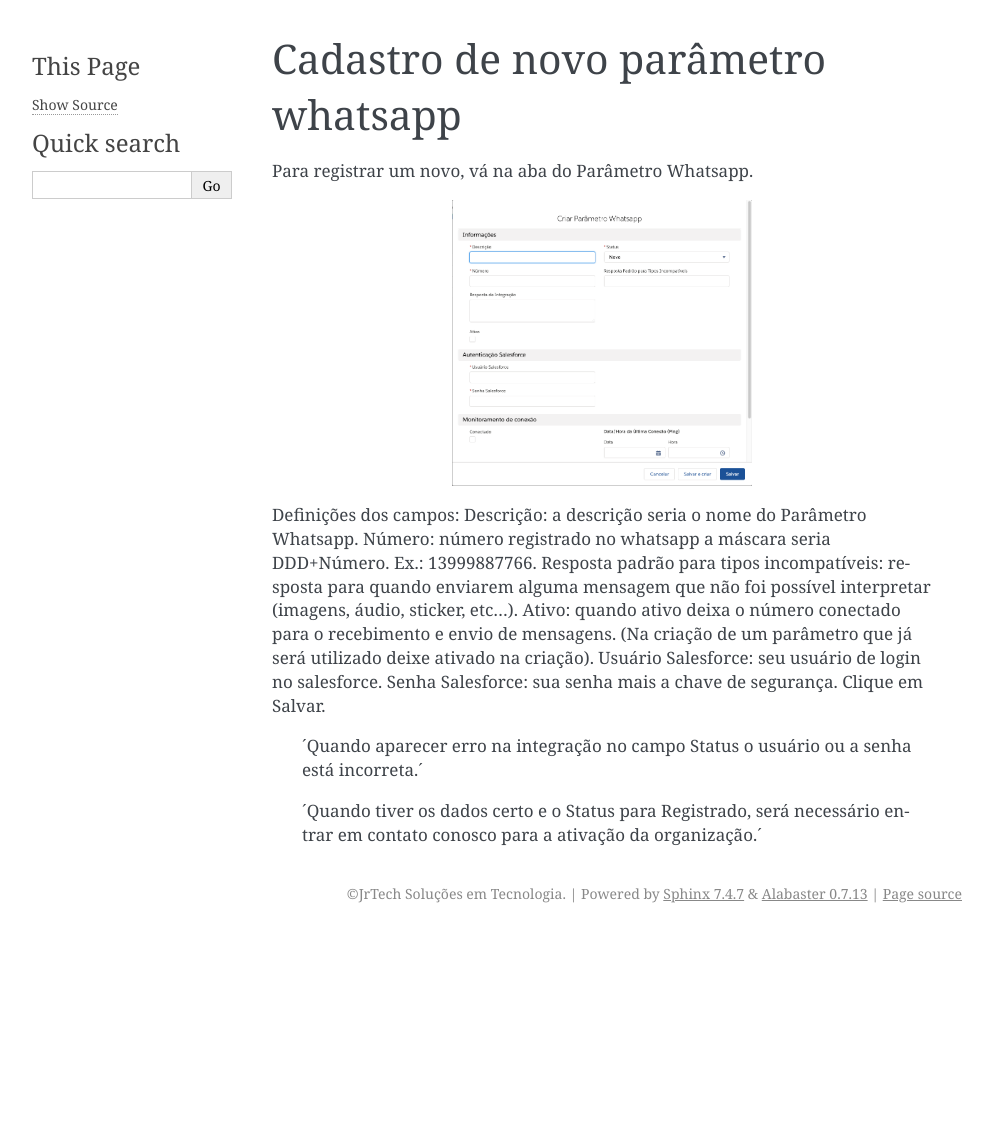
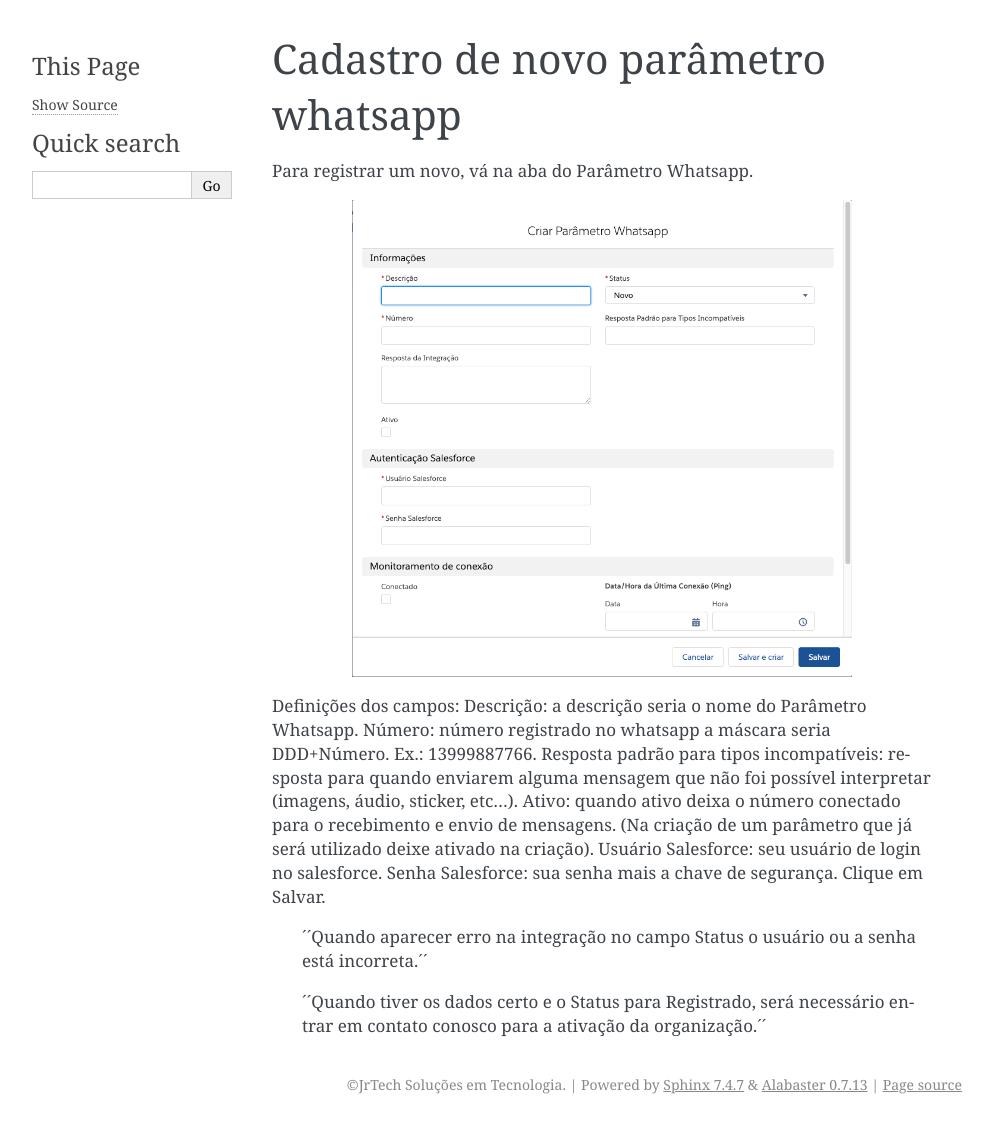
Before and after one commit to patricklucca/Whatsapp_Teste, a Sphinx documentation site: the page built from docs/Cadastro_Parametro.rst, in a window 1280 px wide. Shown: the whole page, without its empty margins (148-1141 px from the left). Built offline with Sphinx 7.4.7, drawn with Linux system fonts in a browser that asks for light colours; pages that are not in the unit, such as notebooks, are missing from menus; before the commit the page ends 933 px from its top, so only the background shows below that.

Commit message:
Update Cadastro_Parametro.rst

```diff
--- a/docs/Cadastro_Parametro.rst
+++ b/docs/Cadastro_Parametro.rst
@@ -5,7 +5,7 @@ Cadastro de novo parâmetro whatsapp
 Para registrar um novo, vá na aba do Parâmetro Whatsapp.
 
 .. image:: Cadastro_Parametro.png
-    :width: 300px
+    :width: 500px
     :alt: Solidity logo
     :align: center
 
@@ -19,6 +19,6 @@ Senha Salesforce: sua senha mais a chave de segurança.
 Clique em Salvar.
 
 
-        ´Quando aparecer erro na integração no campo Status o usuário ou a senha está incorreta.´
+        ´´Quando aparecer erro na integração no campo Status o usuário ou a senha está incorreta.´´
 
-        ´Quando tiver os dados certo e o Status para Registrado, será necessário entrar em contato conosco para a ativação da organização.´
+        ´´Quando tiver os dados certo e o Status para Registrado, será necessário entrar em contato conosco para a ativação da organização.´´
```
